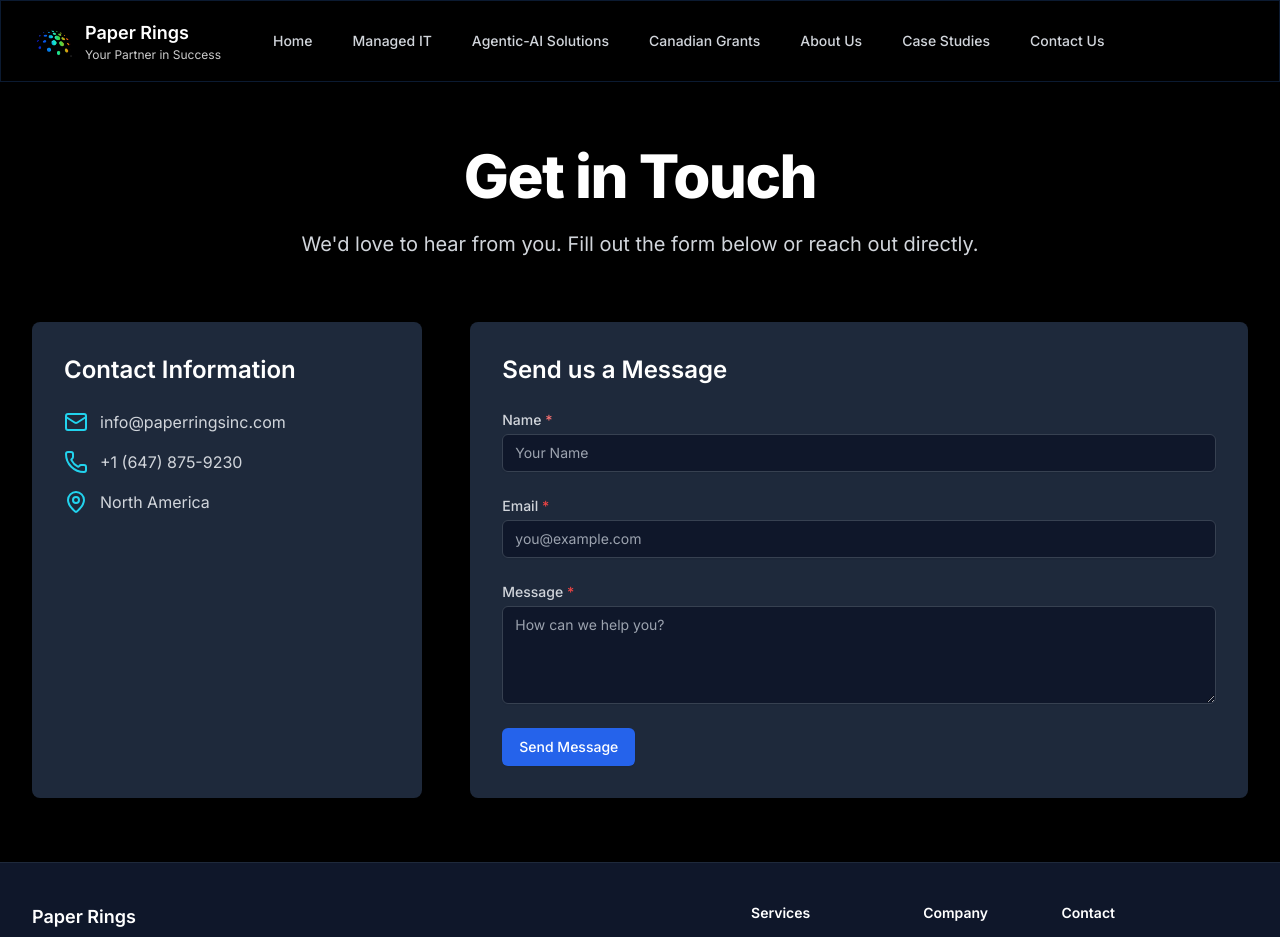
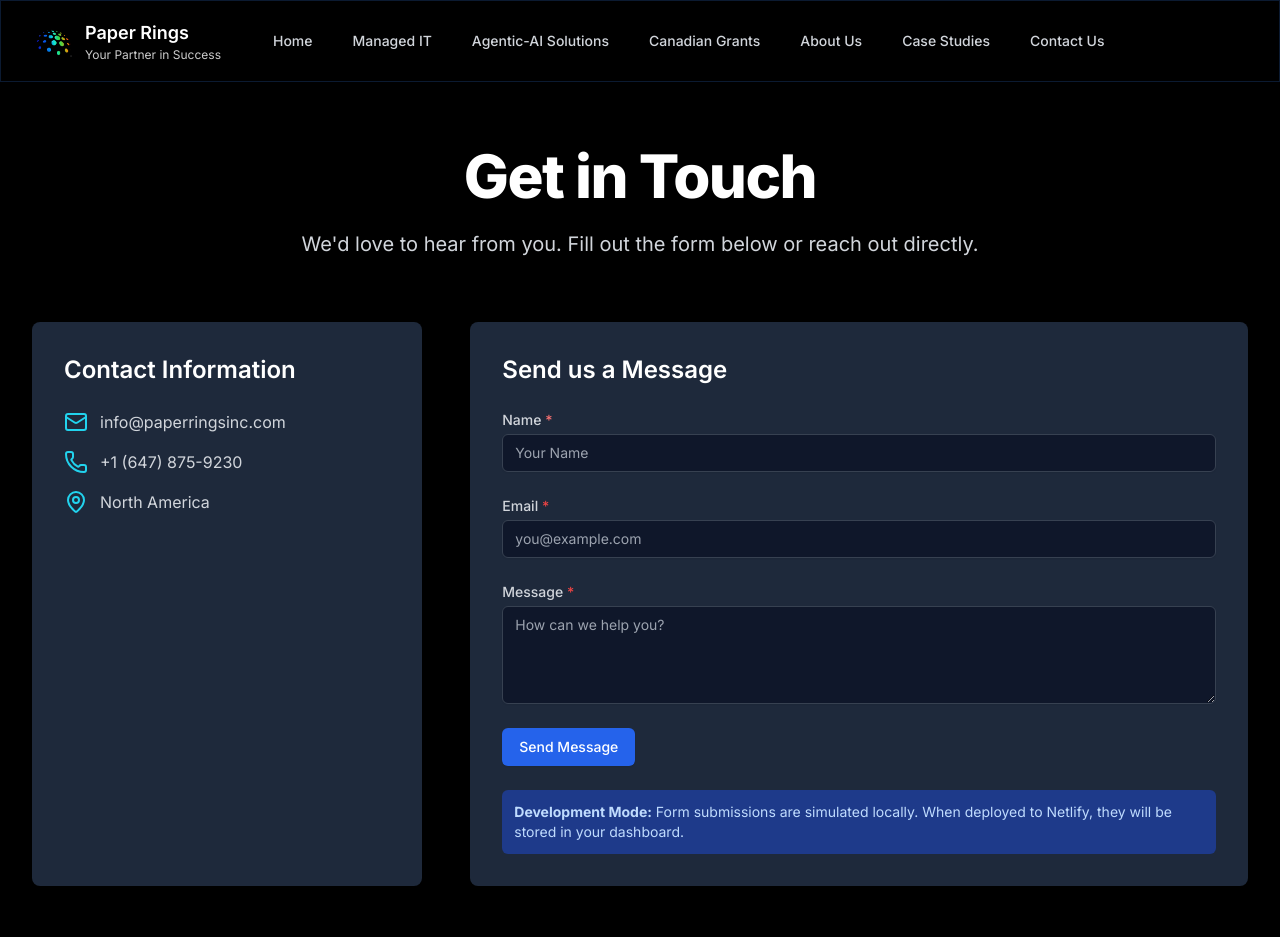
Before and after one commit to sungroo/paper-rings-site, a Next.js app in the folder paper-rings-inc/: page /contact in a window 1280 px wide. Shown: the top 937 px of the page. Built offline with nearby package versions, Linux system fonts and the light colour scheme.

Commit message:
fix: logo pathing and netlify form detection

```diff
--- a/paper-rings-inc/src/app/components/Navbar.tsx
+++ b/paper-rings-inc/src/app/components/Navbar.tsx
@@ -5,6 +5,7 @@ import Image from 'next/image';
 import { Fragment } from 'react';
 import { Popover, Transition } from '@headlessui/react';
 import { Bars3Icon, XMarkIcon } from '@heroicons/react/24/outline';
+import logo from '../../../public/images/logo.png';
 
 const navigation = [
   { name: 'Home', href: '/' },
@@ -25,7 +26,7 @@ export default function Navbar() {
             <Link href="/" className="flex items-center gap-3 flex-shrink-0">
               <div className="relative w-10 h-10 flex-shrink-0">
                 <Image
-                  src="/images/logo.png"
+                  src={logo}
                   alt="Paper Rings Inc. Logo"
                   fill
                   className="object-contain"
--- a/paper-rings-inc/src/app/contact/page.tsx
+++ b/paper-rings-inc/src/app/contact/page.tsx
@@ -2,8 +2,46 @@
 
 import { MailIcon, PhoneIcon, MapPinIcon } from 'lucide-react';
 import { motion } from 'framer-motion';
+import { useState } from 'react';
 
 export default function ContactUsPage() {
+  const [isSubmitting, setIsSubmitting] = useState(false);
+  const [submitMessage, setSubmitMessage] = useState('');
+  const isDevelopment = process.env.NODE_ENV === 'development';
+
+  const handleSubmit = async (e: React.FormEvent<HTMLFormElement>) => {
+    e.preventDefault();
+    e.stopPropagation();
+
+    // Double-check we're in development
+    if (process.env.NODE_ENV !== 'development') {
+      return;
+    }
+
+    setIsSubmitting(true);
+    setSubmitMessage('');
+
+    const formData = new FormData(e.currentTarget);
+
+    // Simulate form submission for local development
+    setTimeout(() => {
+      const name = formData.get('name') as string;
+      const email = formData.get('email') as string;
+      const message = formData.get('message') as string;
+
+      console.log('Contact form submission (local dev):', {
+        name,
+        email,
+        message,
+        timestamp: new Date().toISOString()
+      });
+
+      setSubmitMessage('Thank you for your message! This is a demo response for local development. When deployed to Netlify, submissions will go to your dashboard.');
+      setIsSubmitting(false);
+      e.currentTarget.reset();
+    }, 1000); // Simulate network delay
+  };
+
   return (
     <div className="relative overflow-hidden py-16">
       <div className="mx-auto max-w-7xl px-4 sm:px-6 lg:px-8">
@@ -64,7 +102,7 @@ export default function ContactUsPage() {
               method="POST"
               data-netlify="true"
               netlify-honeypot="bot-field"
-              action="/contact"
+              onSubmit={handleSubmit}
               className="mt-6 space-y-6"
             >
               {/* Hidden form name field for Netlify */}
@@ -76,6 +114,17 @@ export default function ContactUsPage() {
                   Don't fill this out if you're human: <input name="bot-field" />
                 </label>
               </div>
+              {/* Hidden form name field for Netlify */}
+              {!isDevelopment && <input type="hidden" name="form-name" value="contact" />}
+
+              {/* Hidden honeypot field for spam protection */}
+              {!isDevelopment && (
+                <div className="hidden">
+                  <label>
+                    Don't fill this out if you're human: <input name="bot-field" />
+                  </label>
+                </div>
+              )}
 
               {/* Hidden _to field for email notifications (optional) */}
               <input type="hidden" name="_to" value="info@paperringsinc.com" />
@@ -121,10 +170,23 @@ export default function ContactUsPage() {
               </div>
               <button
                 type="submit"
-                className="inline-flex justify-center rounded-md border border-transparent bg-blue-600 py-2 px-4 text-sm font-medium text-white shadow-sm hover:bg-blue-700 focus:outline-none focus:ring-2 focus:ring-blue-500 focus:ring-offset-2 transition-colors"
+                disabled={isDevelopment && isSubmitting}
+                className="inline-flex justify-center rounded-md border border-transparent bg-blue-600 py-2 px-4 text-sm font-medium text-white shadow-sm hover:bg-blue-700 focus:outline-none focus:ring-2 focus:ring-blue-500 focus:ring-offset-2 transition-colors disabled:opacity-50 disabled:cursor-not-allowed"
               >
-                Send Message
+                {isDevelopment && isSubmitting ? 'Sending...' : 'Send Message'}
               </button>
+
+              {isDevelopment && submitMessage && (
+                <div className="mt-4 p-3 rounded-md text-sm bg-green-800 text-green-200">
+                  {submitMessage}
+                </div>
+              )}
+
+              {isDevelopment && (
+                <div className="mt-4 p-3 rounded-md text-sm bg-blue-900 text-blue-200">
+                  <strong>Development Mode:</strong> Form submissions are simulated locally. When deployed to Netlify, they will be stored in your dashboard.
+                </div>
+              )}
             </form>
           </motion.div>
         </div>
--- a/paper-rings-inc/src/app/layout.tsx
+++ b/paper-rings-inc/src/app/layout.tsx
@@ -7,8 +7,13 @@ import Footer from './components/Footer';
 const inter = Inter({ subsets: ['latin'] });
 
 export const metadata: Metadata = {
-  title: 'Paper Rings Inc. - IT Consulting for SMEs',
+  title: 'Paper Rings - IT Consulting for SMEs',
   description: 'Helping SMEs in Canada and the US digitize operations since 2016. Expertise in Managed IT, Agentic-AI, and Canadian Grants.',
+  icons: {
+    icon: '/favicon.ico',
+    shortcut: '/favicon.ico',
+    apple: '/images/logo.png',
+  },
 };
 
 export default function RootLayout({
```
Also changed, not shown: 1 other file (tests, documents, lock files or other folders).
